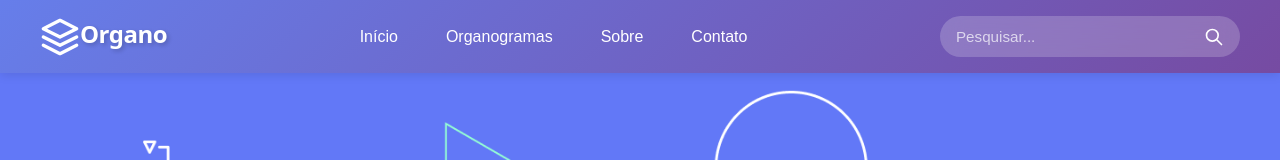
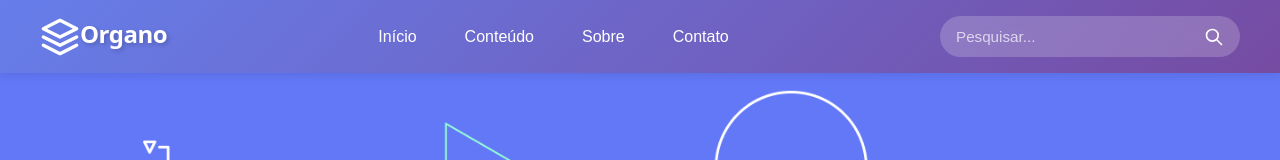
Before and after one commit to juancarlomartins/Projeto-organo, a React (Create React App) app: page / in a window 1280 px wide. Shown: the top 160 px of the page. Built offline with nearby package versions, Linux system fonts and the light colour scheme.

Commit message:
Correção de texto

```diff
--- a/src/componentes/Cabeçalho/index.js
+++ b/src/componentes/Cabeçalho/index.js
@@ -73,9 +73,9 @@ const Cabecalho = () => {
 
                     <button
                         className='botao-menu'
-                        onClick={() => handleMenuClick('Organogramas')}
+                        onClick={() => handleMenuClick('Conteúdo')}
                     >
-                        Organogramas
+                        Conteúdo
                     </button>
 
                     <button
```
